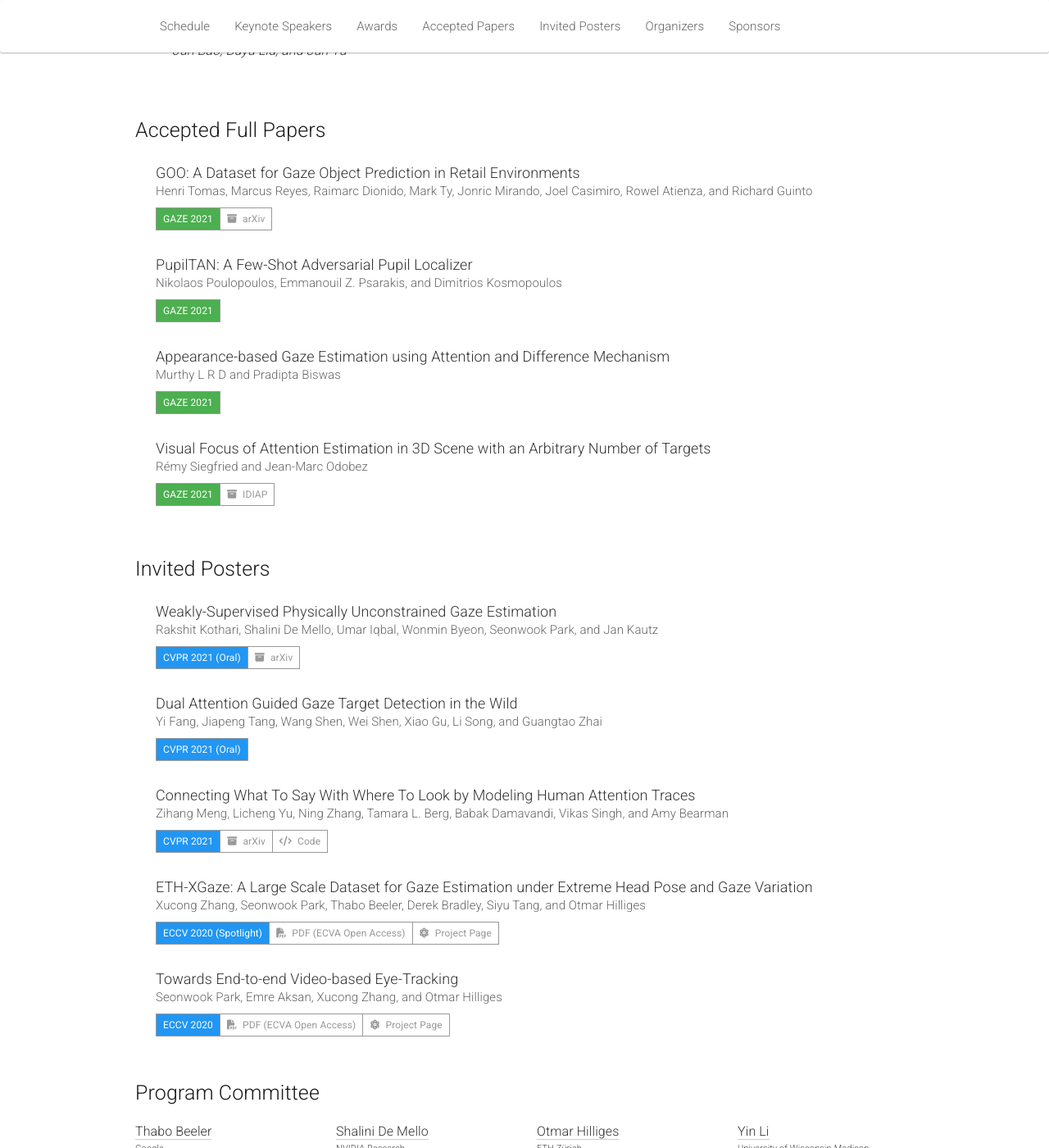
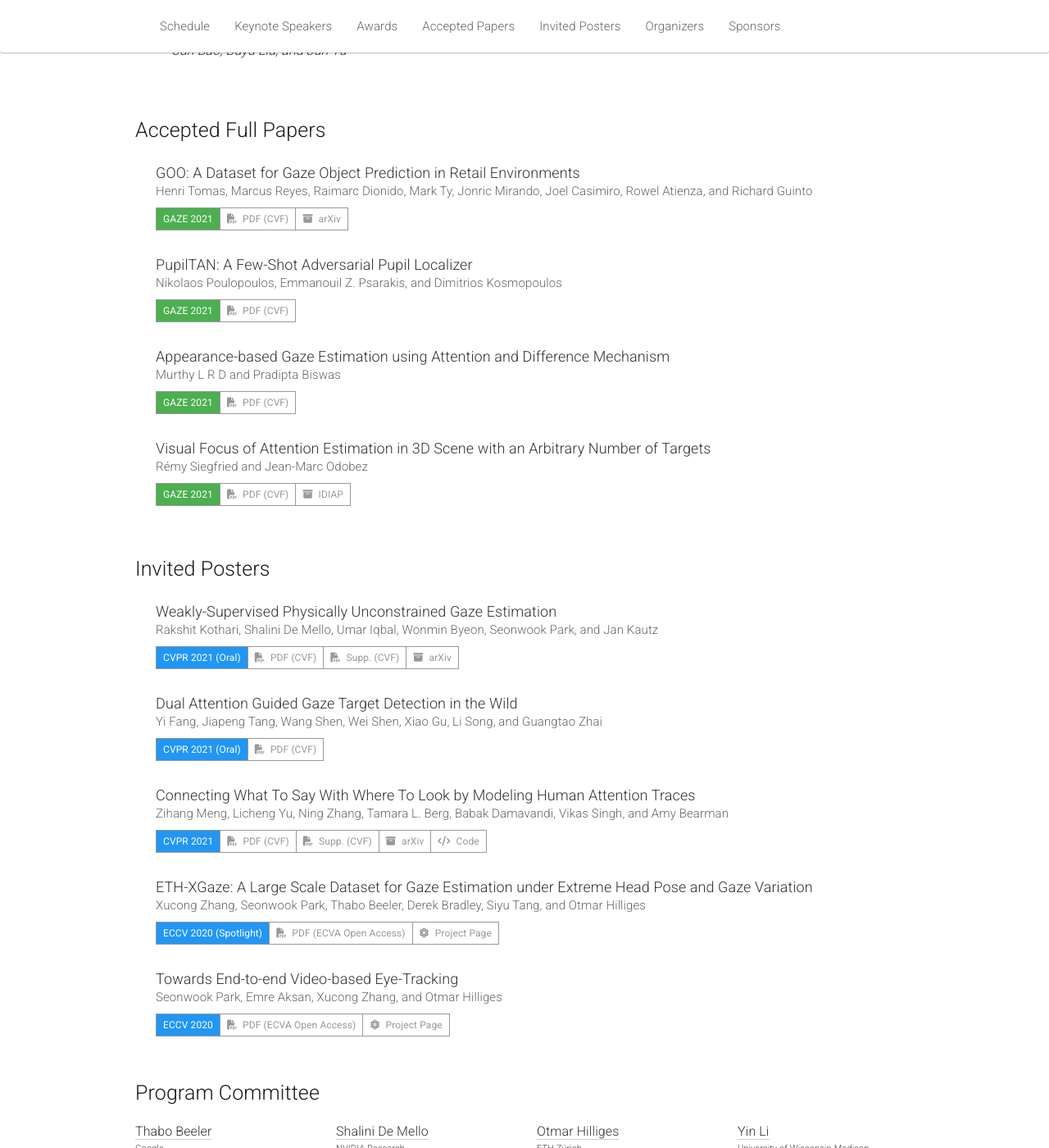
Before and after one commit to gazeworkshop/gazeworkshop.github.io, a Jekyll site: the page built from _pages/home_2021.md, in a window 1280 px wide and 1400 px high, scrolled down 4435 px. Shown: the whole window at 82% size. Built offline with Jekyll 4.4.1, drawn with Linux system fonts in a browser that asks for light colours; nearby versions of some CDN libraries.

Commit message:
Add all known CVF links

```diff
--- a/_pages/home_2021.md
+++ b/_pages/home_2021.md
@@ -386,7 +386,7 @@ I will start by describing a general method for the analysis of visual scanning
         <div class="btn-group btn-group-xs" role="group">
           <button class="btn btn-success">GAZE 2021</button>
           <!--<button class="btn btn-poster-id">Poster #118</button>-->
-            <!--<a class="btn btn-default" target="_blank" href="http://openaccess.thecvf.com/content_ICCVW_2019/papers/GAZE/Guo_A_Generalized_and_Robust_Method_Towards_Practical_Gaze_Estimation_on_ICCVW_2019_paper.pdf"><i class="fas fa-file-pdf"></i> PDF (CVF)</a>-->
+	  <a class="btn btn-default" target="_blank" href="https://openaccess.thecvf.com/content/CVPR2021W/GAZE/papers/Tomas_GOO_A_Dataset_for_Gaze_Object_Prediction_in_Retail_Environments_CVPRW_2021_paper.pdf"><i class="fas fa-file-pdf"></i> PDF (CVF)</a>
 	  <a class="btn btn-default" target="_blank" href="https://arxiv.org/abs/2105.10793"><i class="fas fa-archive"></i> arXiv</a>
           <!--<a class="btn btn-default" target="_blank" href="https://github.com/NVlabs/few_shot_gaze"><i class="fas fa-code"></i> Code</a>-->
         </div>
@@ -398,7 +398,7 @@ I will start by describing a general method for the analysis of visual scanning
         <div class="btn-group btn-group-xs" role="group">
           <button class="btn btn-success">GAZE 2021</button>
           <!--<button class="btn btn-poster-id">Poster #118</button>-->
-            <!--<a class="btn btn-default" target="_blank" href="http://openaccess.thecvf.com/content_ICCVW_2019/papers/GAZE/Guo_A_Generalized_and_Robust_Method_Towards_Practical_Gaze_Estimation_on_ICCVW_2019_paper.pdf"><i class="fas fa-file-pdf"></i> PDF (CVF)</a>-->
+	  <a class="btn btn-default" target="_blank" href="https://openaccess.thecvf.com/content/CVPR2021W/GAZE/papers/Poulopoulos_PupilTAN_A_Few-Shot_Adversarial_Pupil_Localizer_CVPRW_2021_paper.pdf"><i class="fas fa-file-pdf"></i> PDF (CVF)</a>
           <!--<a class="btn btn-default" target="_blank" href="https://github.com/NVlabs/few_shot_gaze"><i class="fas fa-code"></i> Code</a>-->
         </div>
     </div>
@@ -409,7 +409,7 @@ I will start by describing a general method for the analysis of visual scanning
         <div class="btn-group btn-group-xs" role="group">
           <button class="btn btn-success">GAZE 2021</button>
           <!--<button class="btn btn-poster-id">Poster #118</button>-->
-            <!--<a class="btn btn-default" target="_blank" href="http://openaccess.thecvf.com/content_ICCVW_2019/papers/GAZE/Guo_A_Generalized_and_Robust_Method_Towards_Practical_Gaze_Estimation_on_ICCVW_2019_paper.pdf"><i class="fas fa-file-pdf"></i> PDF (CVF)</a>-->
+	  <a class="btn btn-default" target="_blank" href="https://openaccess.thecvf.com/content/CVPR2021W/GAZE/papers/D_Appearance-Based_Gaze_Estimation_Using_Attention_and_Difference_Mechanism_CVPRW_2021_paper.pdf"><i class="fas fa-file-pdf"></i> PDF (CVF)</a>
           <!--<a class="btn btn-default" target="_blank" href="https://arxiv.org/abs/1910.07331"><i class="fas fa-archive"></i> arXiv</a>-->
           <!--<a class="btn btn-default" target="_blank" href="https://github.com/NVlabs/few_shot_gaze"><i class="fas fa-code"></i> Code</a>-->
         </div>
@@ -421,7 +421,7 @@ I will start by describing a general method for the analysis of visual scanning
         <div class="btn-group btn-group-xs" role="group">
           <button class="btn btn-success">GAZE 2021</button>
           <!--<button class="btn btn-poster-id">Poster #118</button>-->
-            <!--<a class="btn btn-default" target="_blank" href="http://openaccess.thecvf.com/content_ICCVW_2019/papers/GAZE/Guo_A_Generalized_and_Robust_Method_Towards_Practical_Gaze_Estimation_on_ICCVW_2019_paper.pdf"><i class="fas fa-file-pdf"></i> PDF (CVF)</a>-->
+	  <a class="btn btn-default" target="_blank" href="https://openaccess.thecvf.com/content/CVPR2021W/GAZE/papers/Siegfried_Visual_Focus_of_Attention_Estimation_in_3D_Scene_With_an_CVPRW_2021_paper.pdf"><i class="fas fa-file-pdf"></i> PDF (CVF)</a>
           <!--<a class="btn btn-default" target="_blank" href="https://arxiv.org/abs/1910.07331"><i class="fas fa-archive"></i> arXiv</a>-->
 	  <a class="btn btn-default" target="_blank" href="http://publications.idiap.ch/downloads/papers/2021/Siegfried_CVPRW_2021.pdf"><i class="fas fa-archive"></i> IDIAP</a>
           <!--<a class="btn btn-default" target="_blank" href="https://github.com/NVlabs/few_shot_gaze"><i class="fas fa-code"></i> Code</a>-->
@@ -438,7 +438,8 @@ I will start by describing a general method for the analysis of visual scanning
         <div class="btn-group btn-group-xs" role="group">
           <button class="btn btn-primary">CVPR 2021 (Oral)</button>
           <!--<button class="btn btn-poster-id">Poster #118</button>-->
-            <!--<a class="btn btn-default" target="_blank" href="http://openaccess.thecvf.com/content_ICCVW_2019/papers/GAZE/Guo_A_Generalized_and_Robust_Method_Towards_Practical_Gaze_Estimation_on_ICCVW_2019_paper.pdf"><i class="fas fa-file-pdf"></i> PDF (CVF)</a>-->
+	  <a class="btn btn-default" target="_blank" href="https://openaccess.thecvf.com/content/CVPR2021/papers/Kothari_Weakly-Supervised_Physically_Unconstrained_Gaze_Estimation_CVPR_2021_paper.pdf"><i class="fas fa-file-pdf"></i> PDF (CVF)</a>
+	  <a class="btn btn-default" target="_blank" href="https://openaccess.thecvf.com/content/CVPR2021/supplemental/Kothari_Weakly-Supervised_Physically_Unconstrained_CVPR_2021_supplemental.pdf"><i class="fas fa-file-pdf"></i> Supp. (CVF)</a>
 	  <a class="btn btn-default" target="_blank" href="https://arxiv.org/abs/2105.09803"><i class="fas fa-archive"></i> arXiv</a>
           <!--<a class="btn btn-default" target="_blank" href="https://github.com/NVlabs/few_shot_gaze"><i class="fas fa-code"></i> Code</a>-->
         </div>
@@ -450,7 +451,7 @@ I will start by describing a general method for the analysis of visual scanning
         <div class="btn-group btn-group-xs" role="group">
           <button class="btn btn-primary">CVPR 2021 (Oral)</button>
           <!--<button class="btn btn-poster-id">Poster #118</button>-->
-            <!--<a class="btn btn-default" target="_blank" href="http://openaccess.thecvf.com/content_ICCVW_2019/papers/GAZE/Guo_A_Generalized_and_Robust_Method_Towards_Practical_Gaze_Estimation_on_ICCVW_2019_paper.pdf"><i class="fas fa-file-pdf"></i> PDF (CVF)</a>-->
+	  <a class="btn btn-default" target="_blank" href="https://openaccess.thecvf.com/content/CVPR2021/papers/Fang_Dual_Attention_Guided_Gaze_Target_Detection_in_the_Wild_CVPR_2021_paper.pdf"><i class="fas fa-file-pdf"></i> PDF (CVF)</a>
           <!--<a class="btn btn-default" target="_blank" href="https://arxiv.org/abs/1910.07331"><i class="fas fa-archive"></i> arXiv</a>-->
           <!--<a class="btn btn-default" target="_blank" href="https://github.com/NVlabs/few_shot_gaze"><i class="fas fa-code"></i> Code</a>-->
         </div>
@@ -462,7 +463,8 @@ I will start by describing a general method for the analysis of visual scanning
         <div class="btn-group btn-group-xs" role="group">
           <button class="btn btn-primary">CVPR 2021</button>
           <!--<button class="btn btn-poster-id">Poster #118</button>-->
-            <!--<a class="btn btn-default" target="_blank" href="http://openaccess.thecvf.com/content_ICCVW_2019/papers/GAZE/Guo_A_Generalized_and_Robust_Method_Towards_Practical_Gaze_Estimation_on_ICCVW_2019_paper.pdf"><i class="fas fa-file-pdf"></i> PDF (CVF)</a>-->
+	  <a class="btn btn-default" target="_blank" href="https://openaccess.thecvf.com/content/CVPR2021/papers/Meng_Connecting_What_To_Say_With_Where_To_Look_by_Modeling_CVPR_2021_paper.pdf"><i class="fas fa-file-pdf"></i> PDF (CVF)</a>
+	  <a class="btn btn-default" target="_blank" href="https://openaccess.thecvf.com/content/CVPR2021/supplemental/Meng_Connecting_What_To_CVPR_2021_supplemental.pdf"><i class="fas fa-file-pdf"></i> Supp. (CVF)</a>
 	  <a class="btn btn-default" target="_blank" href="https://arxiv.org/abs/2105.05964"><i class="fas fa-archive"></i> arXiv</a>
 	  <a class="btn btn-default" target="_blank" href="https://github.com/facebookresearch/connect-caption-and-trace"><i class="fas fa-code"></i> Code</a>
         </div>
```
